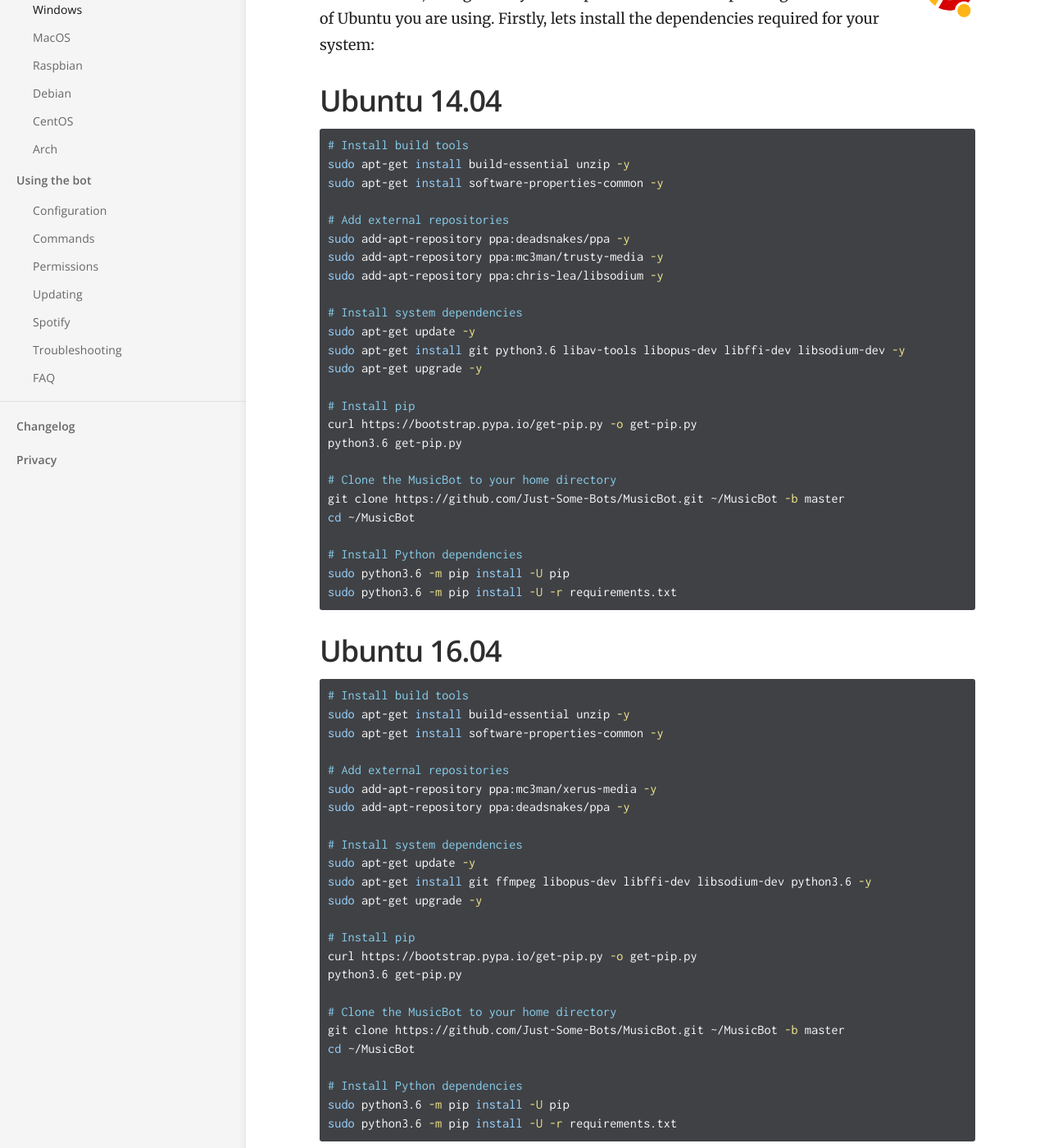
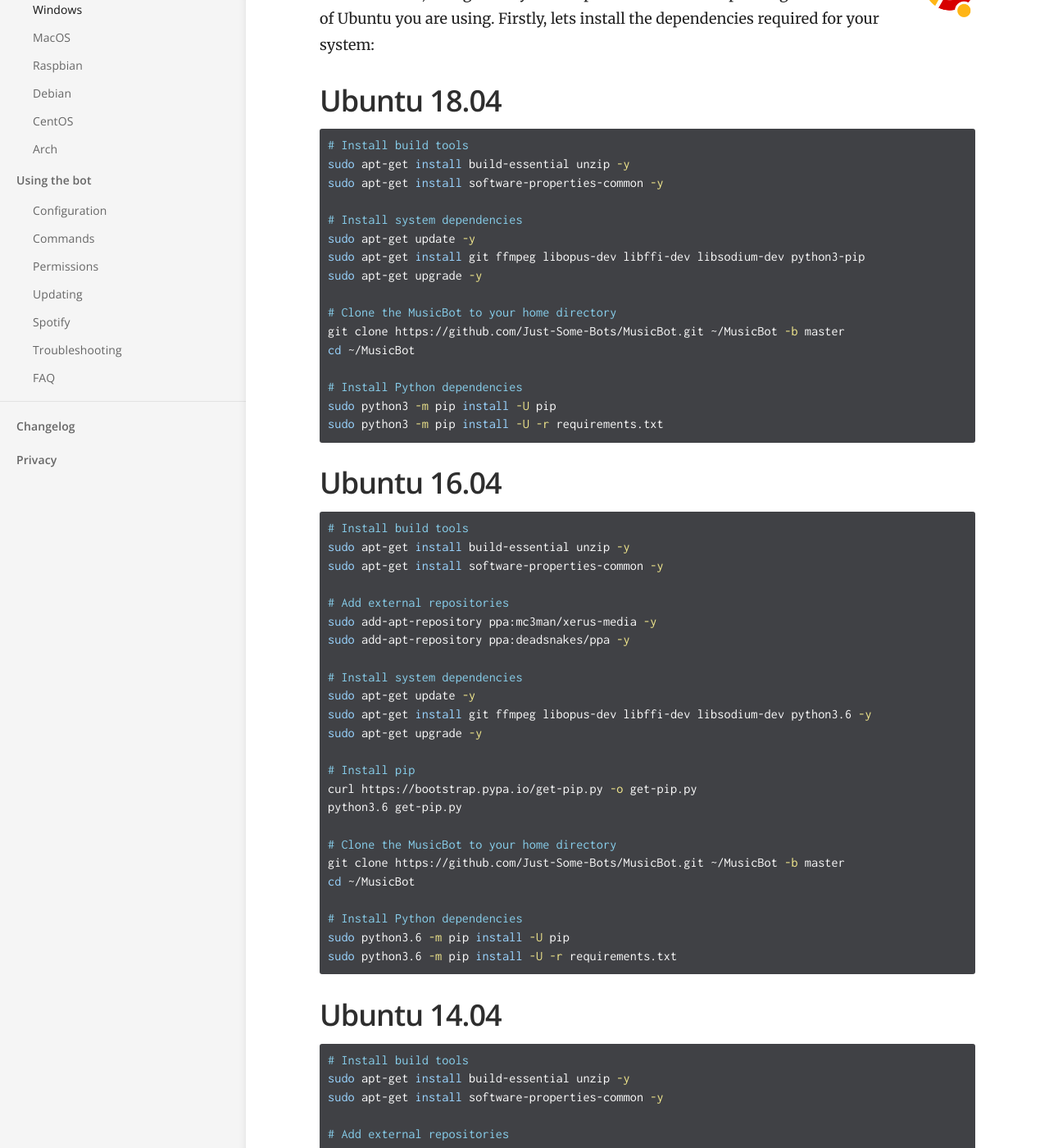
Before and after one commit to Just-Some-Bots/MusicBot, a Jekyll site: the page built from _docs/installing/ubuntu.md, in a window 1280 px wide and 1400 px high, scrolled down 259 px. Shown: the whole window at 82% size. Built offline with Jekyll 4.4.1, drawn with Linux system fonts in a browser that asks for light colours; some of the changed text lies outside the part shown.

Commit message:
Re-order and add 18.04 Ubuntu guide (#1708)
* Update ubuntu.md

* Nice bold

* Ubuntu 18.04 guide + formatting for extra versions

* nevermind dropdowns don't work

```diff
--- a/_docs/installing/ubuntu.md
+++ b/_docs/installing/ubuntu.md
@@ -8,7 +8,58 @@ order: 1
 
 Installing MusicBot on Ubuntu via the command line is the **recommended way to install the bot**, though the system dependencies differ depending on what version of Ubuntu you are using. Firstly, lets install the dependencies required for your system:
 
+## Ubuntu 18.04
+
+~~~ bash
+# Install build tools
+sudo apt-get install build-essential unzip -y
+sudo apt-get install software-properties-common -y
+
+# Install system dependencies
+sudo apt-get update -y
+sudo apt-get install git ffmpeg libopus-dev libffi-dev libsodium-dev python3-pip
+sudo apt-get upgrade -y
+
+# Clone the MusicBot to your home directory
+git clone https://github.com/Just-Some-Bots/MusicBot.git ~/MusicBot -b master
+cd ~/MusicBot
+
+# Install Python dependencies
+sudo python3 -m pip install -U pip
+sudo python3 -m pip install -U -r requirements.txt
+~~~
+
+## Ubuntu 16.04
+
+~~~ bash
+# Install build tools
+sudo apt-get install build-essential unzip -y
+sudo apt-get install software-properties-common -y
+
+# Add external repositories
+sudo add-apt-repository ppa:mc3man/xerus-media -y
+sudo add-apt-repository ppa:deadsnakes/ppa -y
+
+# Install system dependencies
+sudo apt-get update -y
+sudo apt-get install git ffmpeg libopus-dev libffi-dev libsodium-dev python3.6 -y
+sudo apt-get upgrade -y
+
+# Install pip
+curl https://bootstrap.pypa.io/get-pip.py -o get-pip.py
+python3.6 get-pip.py
+
+# Clone the MusicBot to your home directory
+git clone https://github.com/Just-Some-Bots/MusicBot.git ~/MusicBot -b master
+cd ~/MusicBot
+
+# Install Python dependencies
+sudo python3.6 -m pip install -U pip
+sudo python3.6 -m pip install -U -r requirements.txt
+~~~
+
 ## Ubuntu 14.04
+
 ~~~ bash
 # Install build tools
 sudo apt-get install build-essential unzip -y
@@ -37,32 +88,4 @@ sudo python3.6 -m pip install -U pip
 sudo python3.6 -m pip install -U -r requirements.txt
 ~~~
 
-## Ubuntu 16.04
-~~~ bash
-# Install build tools
-sudo apt-get install build-essential unzip -y
-sudo apt-get install software-properties-common -y
-
-# Add external repositories
-sudo add-apt-repository ppa:mc3man/xerus-media -y
-sudo add-apt-repository ppa:deadsnakes/ppa -y
-
-# Install system dependencies
-sudo apt-get update -y
-sudo apt-get install git ffmpeg libopus-dev libffi-dev libsodium-dev python3.6 -y
-sudo apt-get upgrade -y
-
-# Install pip
-curl https://bootstrap.pypa.io/get-pip.py -o get-pip.py
-python3.6 get-pip.py
-
-# Clone the MusicBot to your home directory
-git clone https://github.com/Just-Some-Bots/MusicBot.git ~/MusicBot -b master
-cd ~/MusicBot
-
-# Install Python dependencies
-sudo python3.6 -m pip install -U pip
-sudo python3.6 -m pip install -U -r requirements.txt
-~~~
-
 After doing those commands, you can [configure]({{ site.baseurl }}/using/configuration) the bot and then run it using `sudo ./run.sh`.
```
